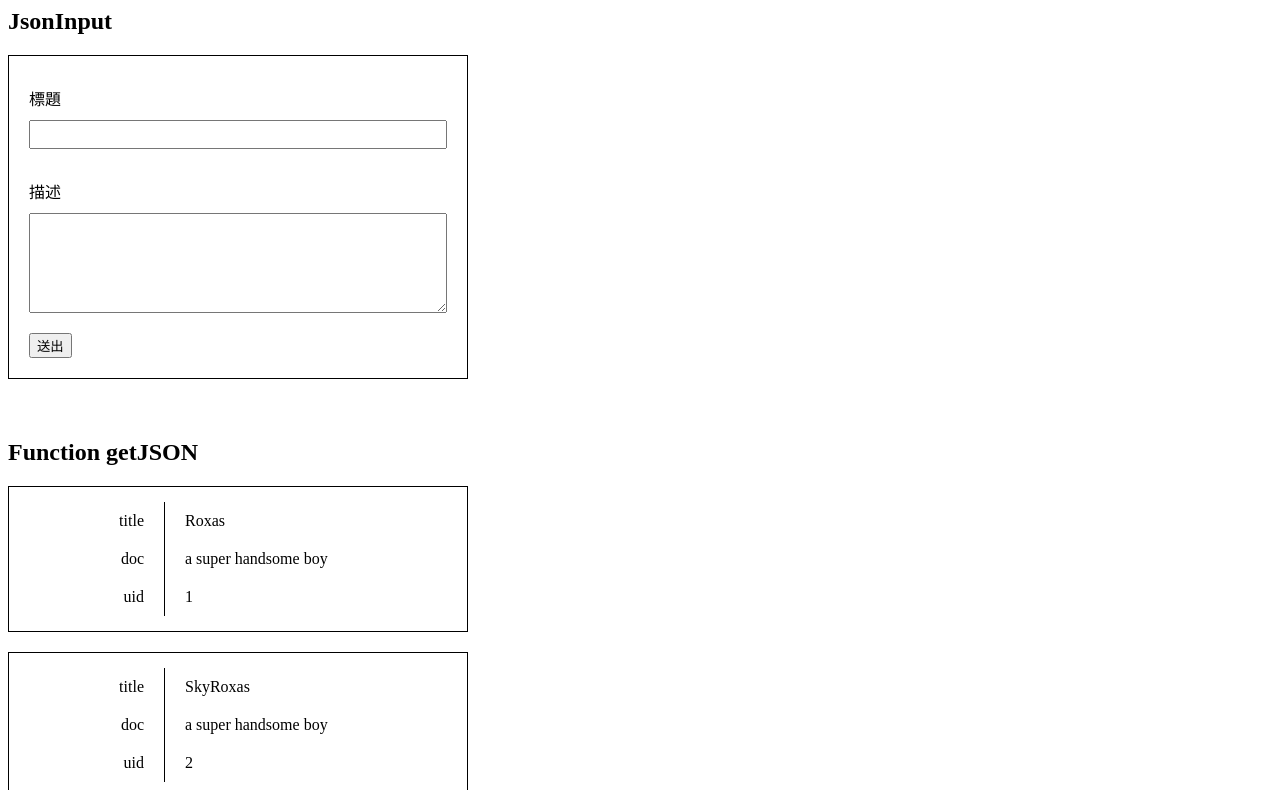
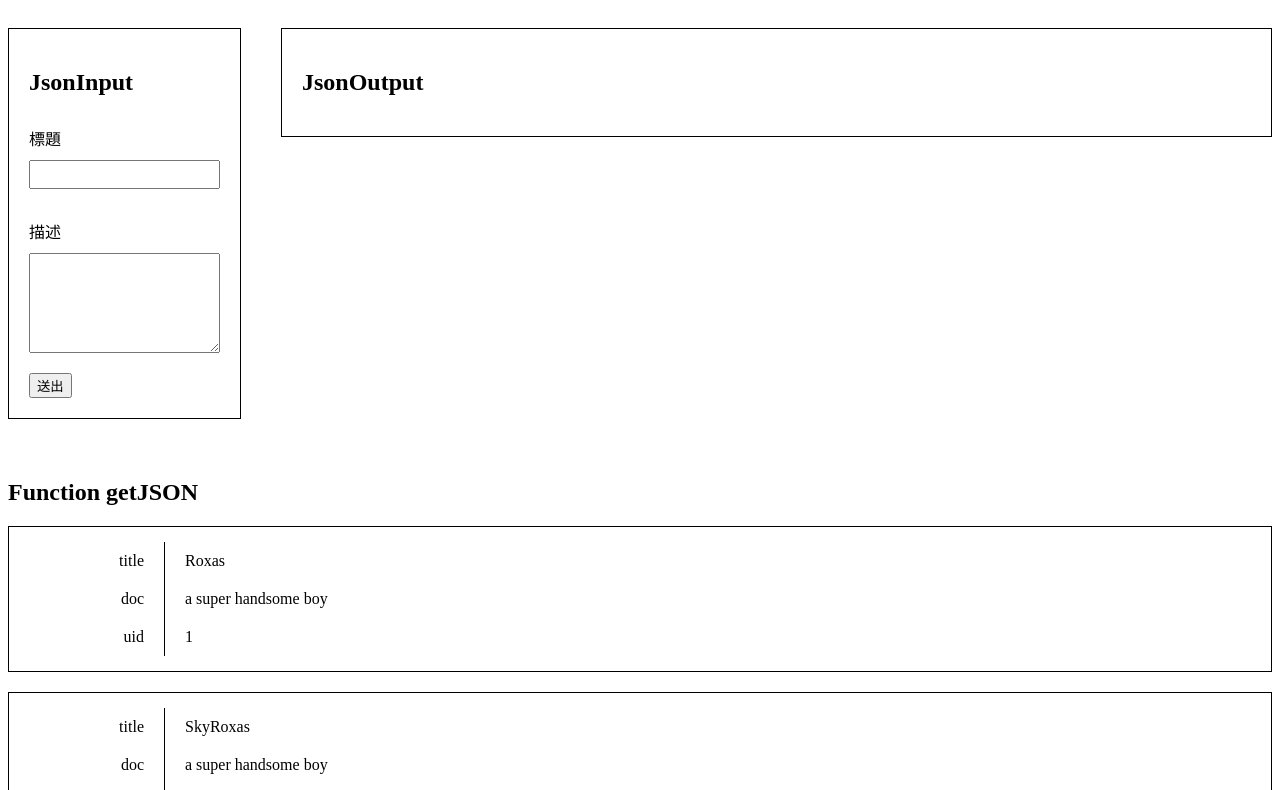
Before and after one commit to SkyRoxas/db_json, a website: page index.html in a window 1280 px wide. Shown: the part 101-891 px from the top of the page. Drawn offline with nearby package versions, Linux system fonts and the light colour scheme.

Commit message:
change html

```diff
--- a/index.html
+++ b/index.html
@@ -11,12 +11,14 @@
 </head>
 
 <body>
-    <h1>Json格式操作</h1>
+    <h1 style ="text-align:center;padding:20px;">Json格式操作</h1>
     <div id="content">
         <div class="region-wrapper">
             <div class="JsonInput">
+                <div class="wrapper">
+                    <div class="item item1">
+                        <div class="JsonInputForm">
                             <h2>JsonInput</h2>
-                <div class="JsonInputForm">
                             <div class="form-item-wrapper">
                                 <div class="form-item"><label>標題</label></div>
                                 <div class="form-item"><input class="inputData" type="text" name="name"></div>
@@ -28,6 +30,15 @@
                             <div><button type="button">送出</button></div>
                         </div>
                     </div>
+
+                    <div class="item item2">
+                        <div class="JsonOutput">
+                            <h2>JsonOutput</h2>
+                        </div>
+                    </div>
+
+                </div>
+            </div>
             <div class="JsonGet">
                 <h2>Function getJSON </h2>
             </div>
--- a/sass/components/_jsonGet.scss
+++ b/sass/components/_jsonGet.scss
@@ -1,5 +1,4 @@
 .JsonGet {
-    max-width: 500px;
     .file {
         margin: 20px 0;
         border: 1px solid;
--- a/sass/components/_jsonInput.scss
+++ b/sass/components/_jsonInput.scss
@@ -1,25 +1,45 @@
 .JsonInput {
-    max-width: 500px;
+    @include child-margin(20px);
 
+    .wrapper {
+        display: flex;
+
+        .item1 {
             .JsonInputForm {
                 border: 1px solid;
                 padding: 20px;
-        .form-item-wrapper{
+
+                .form-item-wrapper {
                     margin-bottom: 20px;
                 }
-        label{
+
+                label {
                     display: block;
-          padding: 10px 0px;
+                    padding: 10px 0;
                 }
-        input,textarea{
+
+                input,
+                textarea {
                     width: 100%;
                     display: block;
                     box-sizing: border-box;
                     padding: 5px;
                     //padding: 20px 0px;
                 }
-        textarea{
+
+                textarea {
                     min-height: 100px;
                 }
             }
         }
+
+        .item2 {
+            flex: 1;
+
+            .JsonOutput {
+                border: 1px solid;
+                padding: 20px;
+            }
+        }
+    }
+}
--- a/sass/layouts/_content.scss
+++ b/sass/layouts/_content.scss
@@ -1,3 +1,5 @@
 #content{
   @include child-margin(20px);
+  max-width: 1440px;
+  margin: 0 auto;
 }
```
Also changed, not shown: css/style.css. Lines whose indentation alone changed are shown as unchanged.
